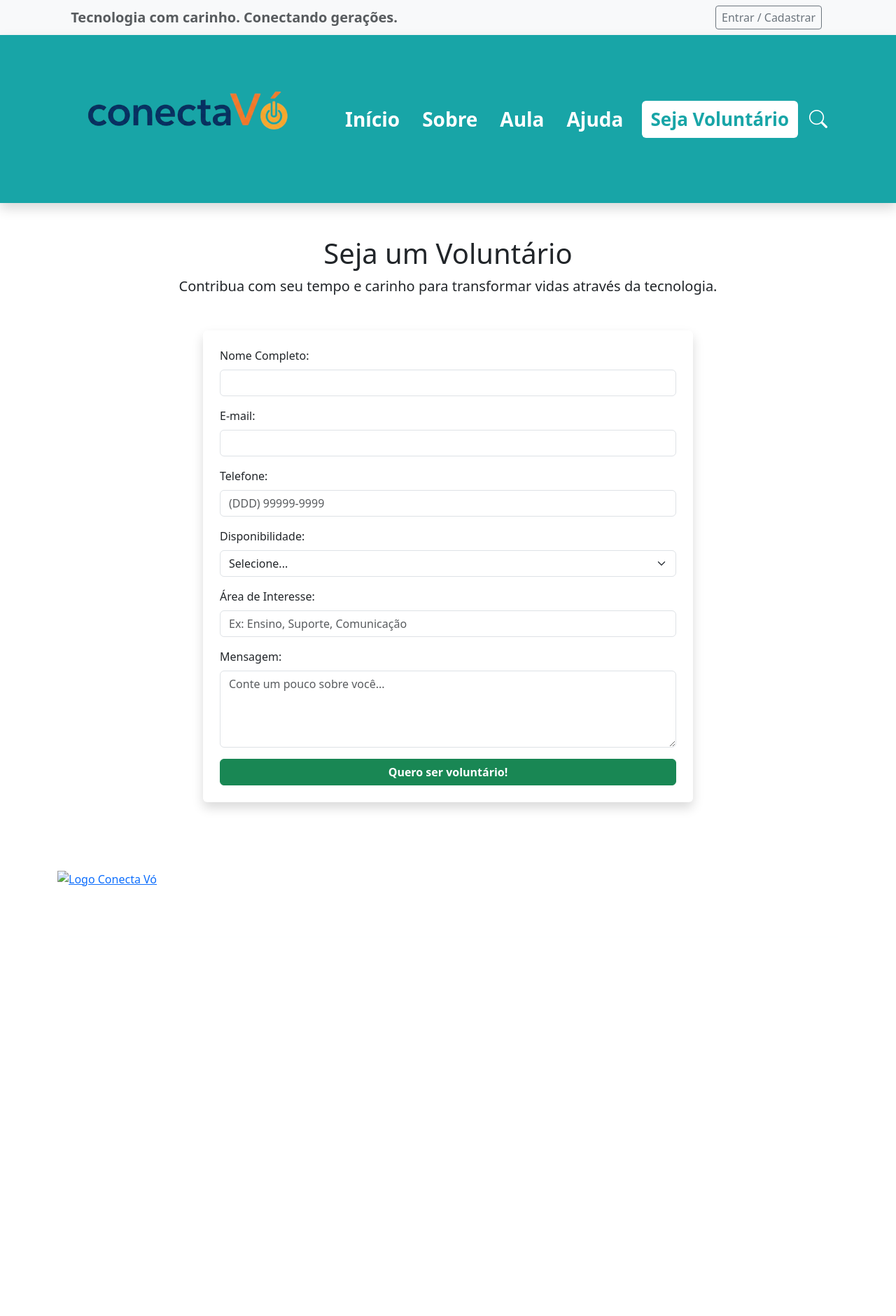
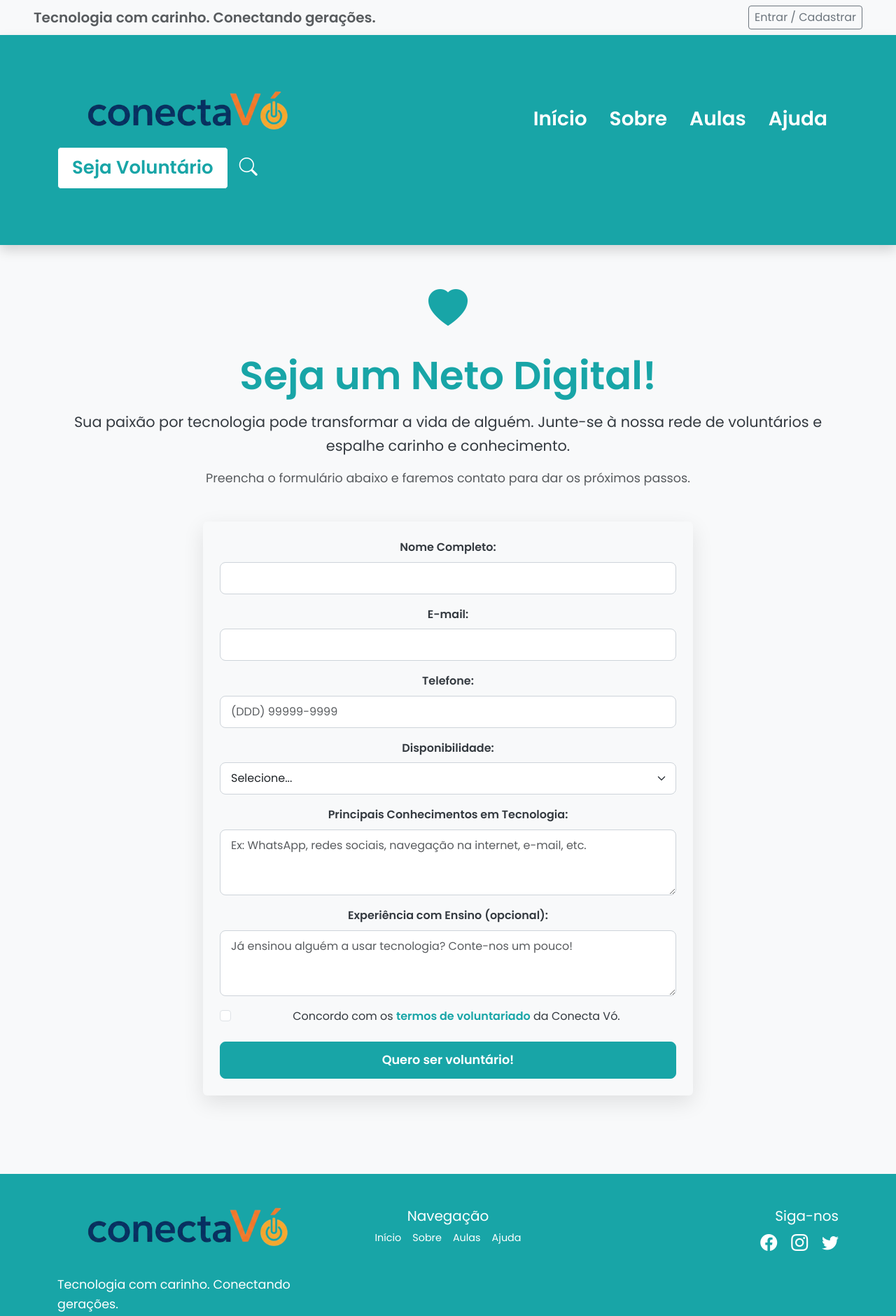
Before and after one commit to Darllyn-Gomes/projeto-ConectaVo, a plain HTML site: page html/voluntario.html in a window 1280 px wide. Shown: the top 1880 px of the page at 70% size. Before the commit the page ends 1427 px from the top, so only its background shows below. Drawn offline with nearby package versions, Linux system fonts and the light colour scheme; a web font is replaced by a local one.

Commit message:
feat(voluntario): Finaliza a página Seja Voluntário com formulário aprimorado

```diff
--- a/html/voluntario.html
+++ b/html/voluntario.html
@@ -1,132 +1,155 @@
 <!DOCTYPE html>
-<html lang="pt-BR">
+<html lang="pt-br">
 <head>
-  <meta charset="UTF-8">
-  <meta name="viewport" content="width=device-width, initial-scale=1.0">
-  <title>Seja Voluntário - Conecta Vó</title>
+    <meta charset="UTF-8" />
+    <meta name="viewport" content="width=device-width, initial-scale=1.0" />
+    <title>Conecta Vó - Seja Voluntário</title>
 
-  <!-- Bootstrap CSS -->
-  <link href="https://cdn.jsdelivr.net/npm/bootstrap@5.3.0/dist/css/bootstrap.min.css" rel="stylesheet">
+    <link
+      href="https://cdn.jsdelivr.net/npm/bootstrap@5.3.3/dist/css/bootstrap.min.css"
+      rel="stylesheet"
+      integrity="sha384-QWTKZyjpPEjISv5WaRU9OFeRpok6YctnYmDr5pNlyT2bRjXh0JMhjY6hW+ALEwIH"
+      crossorigin="anonymous"
+    />
 
-  <!-- Bootstrap Icons -->
-  <link rel="stylesheet" href="https://cdn.jsdelivr.net/npm/bootstrap-icons@1.10.5/font/bootstrap-icons.css">
+    <link
+      rel="stylesheet"
+      href="https://cdn.jsdelivr.net/npm/bootstrap-icons@1.10.5/font/bootstrap-icons.css"
+    />
 
-  <!-- Fonte personalizada -->
-  <link href="https://fonts.googleapis.com/css2?family=Poppins:wght@400;600&display=swap" rel="stylesheet">
+    <link
+      href="https://fonts.googleapis.com/css2?family=Poppins:wght@400;600&display=swap"
+      rel="stylesheet"
+    />
 
-  <!-- Seu CSS -->
-  <link rel="stylesheet" href="../css/estilo.css">
+    <link rel="stylesheet" href="/styles/style.css" />
 </head>
+
 <body>
+    <header
+      class="header-container bg-light py-2 shadow-sm d-flex flex-wrap justify-content-between align-items-center"
+    >
+      <span class="text-muted fw-semibold fs-5 ms-5 d-none d-md-block"
+        >Tecnologia com carinho. Conectando gerações.</span
+      >
+      <a href="entrar-cadastrar.html" class="ms-auto me-5">
+        <button class="btn btn-outline-secondary btn-sm fs-6">
+          Entrar / Cadastrar
+        </button>
+      </a>
+    </header>
 
-  <!-- Barra superior -->
-  <div class="bg-light py-2 shadow-sm">
-    <div class="container d-flex justify-content-between align-items-center">
-      <span class="text-muted fw-semibold fs-5" style="margin-left: 1.2rem;">Tecnologia com carinho. Conectando gerações.</span>
-      <a href="entrar-cadastrar.html" class="me-4">
-        <button class="btn btn-outline-secondary btn-sm fs-6">Entrar / Cadastrar</button>
+    <nav class="navbar-principal shadow">
+      <div
+        class="container d-flex flex-wrap justify-content-between align-items-center"
+      >
+        <a href="index.html" class="logo">
+          <img src="/assets/logo.png" alt="Logo Conecta Vó" height="80" />
         </a>
+
+        <ul class="nav">
+          <li class="nav-item">
+            <a class="nav-link text-white fw-semibold" href="index.html">Início</a>
+          </li>
+          <li class="nav-item">
+            <a class="nav-link text-white fw-semibold" href="sobre.html">Sobre</a>
+          </li>
+          <li class="nav-item">
+            <a class="nav-link text-white fw-semibold" href="aulas.html">Aulas</a>
+          </li>
+          <li class="nav-item">
+            <a class="nav-link text-white fw-semibold" href="ajuda.html">Ajuda</a>
+          </li>
+        </ul>
+
+        <div class="botoes-acao d-flex align-items-center gap-3 me-4">
+          <a href="voluntario.html">
+            <button class="btn-voluntario">Seja Voluntário</button>
+          </a>
+          <i
+            class="bi bi-search text-white busca-icon"
+            onclick="toggleBusca()"
+            title="Buscar"
+          ></i>
         </div>
       </div>
-
-  <!-- Faixa principal -->
-  <div style="background-color: #18a5a7; padding: 5rem 0;" class="text-white shadow">
-    <div class="container d-flex flex-wrap justify-content-between align-items-center">
-
-      <!-- Logo -->
-      <div class="logo">
-        <a href="index.html">
-          <img src="../assets/logo.png" alt="Logo Conecta Vó" height="80" style="cursor: pointer;">
-        </a>
-      </div>
-
-      <!-- Menu -->
-      <nav class="flex-grow-1 d-flex justify-content-center">
-        <ul class="nav" style="font-size: 28px;">
-          <li class="nav-item"><a class="nav-link text-white fw-semibold" href="index.html">Início</a></li>
-          <li class="nav-item"><a class="nav-link text-white fw-semibold" href="sobre.html">Sobre</a></li>
-          <li class="nav-item"><a class="nav-link text-white fw-semibold" href="aulas.html">Aula</a></li>
-          <li class="nav-item"><a class="nav-link text-white fw-semibold" href="ajuda.html">Ajuda</a></li>
-        </ul>
     </nav>
 
-      <!-- Botão "Seja Voluntário" + lupa com fonte 26px -->
-      <div class="d-flex align-items-center gap-3 me-3">
-        <a href="voluntario.html">
-          <button class="btn fw-semibold" style="background-color: white; color: #18a5a7; font-size: 26px;">Seja Voluntário</button>
-        </a>
-        <i class="bi bi-search text-white" style="font-size: 26px; cursor: pointer;" onclick="toggleBusca()" title="Buscar"></i>
-      </div>
-
-    </div>
-  </div>
-
-  <!-- Campo de busca oculto -->
-  <div id="campoBusca" class="container mt-3" style="display: none;">
+    <div id="campoBusca" class="container mt-3" style="display: none">
       <form class="d-flex" onsubmit="buscarConteudo(event)">
-      <input class="form-control me-2" type="search" placeholder="Buscar conteúdo..." aria-label="Buscar">
+        <input
+          class="form-control me-2"
+          type="search"
+          placeholder="Buscar conteúdo..."
+          aria-label="Buscar"
+        />
         <button class="btn btn-outline-success" type="submit">Buscar</button>
       </form>
     </div>
 
-  <!-- Conteúdo principal -->
     <main class="container py-5">
       <section class="text-center mb-5">
-      <h1 class="text-teal">Seja um Voluntário</h1>
-      <p class="lead">Contribua com seu tempo e carinho para transformar vidas através da tecnologia.</p>
+        <i class="bi bi-heart-fill main-title mb-3 d-block"></i>
+        <h1 class="main-title">Seja um <span class="text-teal">Neto Digital</span>!</h1>
+        <p class="subtitle-lead mt-3">Sua paixão por tecnologia pode transformar a vida de alguém. Junte-se à nossa rede de voluntários e espalhe carinho e conhecimento.</p>
+        <p class="text-muted mt-2 mx-auto" style="max-width: 700px;">Preencha o formulário abaixo e faremos contato para dar os próximos passos.</p>
       </section>
 
-    <section class="bg-white p-4 rounded shadow mx-auto" style="max-width: 700px;">
+      <section class="bg-light p-4 rounded form-voluntario-card mx-auto" style="max-width: 700px;">
         <form>
           <div class="mb-3">
-          <label for="nome" class="form-label">Nome Completo:</label>
+            <label for="nome" class="form-label fw-semibold">Nome Completo:</label>
             <input type="text" class="form-control" id="nome" name="nome" required>
           </div>
 
           <div class="mb-3">
-          <label for="email" class="form-label">E-mail:</label>
+            <label for="email" class="form-label fw-semibold">E-mail:</label>
             <input type="email" class="form-control" id="email" name="email" required>
           </div>
 
           <div class="mb-3">
-          <label for="telefone" class="form-label">Telefone:</label>
+            <label for="telefone" class="form-label fw-semibold">Telefone:</label>
             <input type="tel" class="form-control" id="telefone" name="telefone" placeholder="(DDD) 99999-9999">
           </div>
 
           <div class="mb-3">
-          <label for="disponibilidade" class="form-label">Disponibilidade:</label>
-          <select class="form-select" id="disponibilidade" name="disponibilidade">
+            <label for="disponibilidade" class="form-label fw-semibold">Disponibilidade:</label>
+            <select class="form-select" id="disponibilidade" name="disponibilidade" required>
               <option value="">Selecione...</option>
-            <option>Manhã</option>
-            <option>Tarde</option>
-            <option>Noite</option>
-            <option>Fins de semana</option>
+              <option value="manha">Manhã</option>
+              <option value="tarde">Tarde</option>
+              <option value="noite">Noite</option>
+              <option value="fins_semana">Fins de semana</option>
+              <option value="flexivel">Flexível</option>
             </select>
           </div>
 
           <div class="mb-3">
-          <label for="area" class="form-label">Área de Interesse:</label>
-          <input type="text" class="form-control" id="area" name="area" placeholder="Ex: Ensino, Suporte, Comunicação">
+            <label for="conhecimentos" class="form-label fw-semibold">Principais Conhecimentos em Tecnologia:</label>
+            <textarea class="form-control" id="conhecimentos" name="conhecimentos" rows="3" placeholder="Ex: WhatsApp, redes sociais, navegação na internet, e-mail, etc."></textarea>
           </div>
 
           <div class="mb-3">
-          <label for="mensagem" class="form-label">Mensagem:</label>
-          <textarea class="form-control" id="mensagem" name="mensagem" rows="4" placeholder="Conte um pouco sobre você..."></textarea>
+            <label for="experiencia" class="form-label fw-semibold">Experiência com Ensino (opcional):</label>
+            <textarea class="form-control" id="experiencia" name="experiencia" rows="3" placeholder="Já ensinou alguém a usar tecnologia? Conte-nos um pouco!"></textarea>
           </div>
 
-        <button type="submit" class="btn btn-success w-100 fw-semibold">Quero ser voluntário!</button>
+          <div class="mb-4 form-check">
+            <input type="checkbox" class="form-check-input" id="termos" required>
+            <label class="form-check-label" for="termos">Concordo com os <a href="#" class="text-teal text-decoration-none fw-semibold">termos de voluntariado</a> da Conecta Vó.</label>
+          </div>
+
+          <button type="submit" class="btn btn-success w-100 fw-semibold btn-submit-voluntario">Quero ser voluntário!</button>
         </form>
       </section>
     </main>
 
-  <!-- Rodapé -->
     <footer class="bg-teal text-white py-5">
       <div class="container">
         <div class="row">
-
           <div class="col-md-4 text-center text-md-start mb-4 mb-md-0">
             <a href="index.html" class="d-inline-block mb-3">
-          <img src="assets/logo.png" alt="Logo Conecta Vó" height="80" />
+              <img src="/assets/logo.png" alt="Logo Conecta Vó" height="80" />
             </a>
             <p class="mb-0">Tecnologia com carinho. Conectando gerações.</p>
           </div>
@@ -143,11 +166,10 @@
 
           <div class="col-md-4 text-center text-md-end">
             <h5>Siga-nos</h5>
-        <a href="#" class="social-icon text-white me-3"><i class="bi bi-facebook"></i></a>
-        <a href="#" class="social-icon text-white me-3"><i class="bi bi-instagram"></i></a>
-        <a href="#" class="social-icon text-white"><i class="bi bi-twitter"></i></a>
+            <a href="https://www.facebook.com/" class="social-icon text-white me-3"><i class="bi bi-facebook"></i></a>
+            <a href="https://www.instagram.com/" class="social-icon text-white me-3"><i class="bi bi-instagram"></i></a>
+            <a href="https://twitter.com/" class="social-icon text-white"><i class="bi bi-twitter"></i></a>
           </div>
-
         </div>
         <hr class="mt-4 mb-3 border-light">
         <div class="row">
@@ -158,10 +180,12 @@
       </div>
     </footer>
 
-  <!-- Bootstrap JS -->
-  <script src="https://cdn.jsdelivr.net/npm/bootstrap@5.3.0/dist/js/bootstrap.bundle.min.js"></script>
+    <script
+      src="https://cdn.jsdelivr.net/npm/bootstrap@5.3.3/dist/js/bootstrap.bundle.min.js"
+      integrity="sha384-YvpcrYf0tY3lHB60NNkmXc5s9fDVZLESaAA55NDzOxhy9GkcIdslK1eN7N6jIeHz"
+      crossorigin="anonymous"
+    ></script>
 
-  <!-- Script da busca -->
     <script>
       function toggleBusca() {
         const campo = document.getElementById('campoBusca');
--- a/styles/style.css
+++ b/styles/style.css
@@ -5,16 +5,20 @@
 */
 
 /* Importação de Fontes e Variáveis Globais */
-@import url('https://fonts.googleapis.com/css2?family=Poppins:wght@400;600&display=swap');
+@import url('https://fonts.com/css2?family=Poppins:wght@400;600&display=swap');
 
 :root {
-  --cor-principal: #008080;
-  --cor-secundaria: #ffd700;
-  --cor-fundo: #f5f5f5;
-  --cor-texto: #333;
-  --cor-card-fundo: #ffffff;
+    /* Cores */
+    --teal-primary: #18a5a7; /* Cor principal, um verde-água vibrante */
+    --teal-dark: #148c8e;    /* Um tom mais escuro para hover */
+    --gold-accent: #ffd700;  /* Dourado para detalhes */
+    --bg-light: #f8f9fa;     /* Cor de fundo clara do Bootstrap */
+    --text-color: #343a40;   /* Cor de texto padrão (cinza escuro) */
+    --card-bg: #ffffff;      /* Cor de fundo de cards */
+    --border-radius: 10px;
+
+    /* Fontes */
     --fonte-principal: 'Poppins', sans-serif;
-  --borda-arredondada: 10px;
 }
 
 /* Estilos Gerais e Reset */
@@ -30,15 +34,15 @@ html {
 
 body {
     font-family: var(--fonte-principal);
-  background-color: var(--cor-fundo);
-  color: var(--cor-texto);
+    background-color: var(--bg-light);
+    color: var(--text-color);
     line-height: 1.6;
 }
 
 h1, h2, h3 {
     margin-bottom: 1rem;
     font-weight: 600;
-  color: var(--cor-principal);
+    color: var(--teal-primary); /* Usando a variável */
 }
 
 h1 { font-size: 3rem; }
@@ -46,9 +50,18 @@ h2 { font-size: 2.5rem; }
 h3 { font-size: 1.8rem; }
 p { font-size: 1.1rem; }
 
+/* Estilos de Cores Personalizadas */
+.bg-teal {
+    background-color: var(--teal-primary) !important;
+}
+
+.text-teal {
+    color: var(--teal-primary) !important;
+}
+
 /* Estilos do Cabeçalho e Navegação */
 .header-container {
-  background-color: #f8f9fa;
+    background-color: var(--bg-light);
     padding-top: 0.5rem;
     padding-bottom: 0.5rem;
     box-shadow: 0 0.125rem 0.25rem rgba(0, 0, 0, 0.075);
@@ -59,8 +72,8 @@ p { font-size: 1.1rem; }
 }
 
 .navbar-principal {
-  background-color: #18a5a7;
-  padding: 5rem 0;
+    background-color: var(--teal-primary);
+    padding: 5rem 0; /* AJUSTE FEITO AQUI */
     box-shadow: 0 2px 5px rgba(0, 0, 0, 0.1);
 }
 
@@ -71,12 +84,7 @@ p { font-size: 1.1rem; }
     align-items: center;
 }
 
-.navbar-principal .logo {
-  flex-grow: 0;
-}
-
 .navbar-principal .nav {
-  flex-grow: 1;
     display: flex;
     justify-content: center;
     list-style: none;
@@ -86,7 +94,7 @@ p { font-size: 1.1rem; }
 
 .navbar-principal .nav-link {
     color: white;
-  font-size: 1.75rem;
+    font-size: 1.75rem; /* Ajustado para melhor proporção */
     font-weight: 600;
     padding: 0.5rem 1rem;
     text-decoration: none;
@@ -94,7 +102,7 @@ p { font-size: 1.1rem; }
 }
 
 .navbar-principal .nav-link:hover {
-  color: var(--cor-secundaria);
+    color: var(--gold-accent) !important;
 }
 
 .botoes-acao {
@@ -105,24 +113,30 @@ p { font-size: 1.1rem; }
 
 .btn-voluntario {
     background-color: white;
-  color: #18a5a7;
-  font-size: 1.625rem;
+    color: var(--teal-primary);
+    border: 1px solid var(--teal-primary);
+    padding: 8px 20px;
+    border-radius: 5px;
+    font-size: 1.625rem; /* Ajuste para o tamanho original */
     font-weight: 600;
-  padding: 0.75rem 1.25rem;
-  border: none;
-  border-radius: 0.25rem;
-  transition: background-color 0.3s, color 0.3s;
+    transition: all 0.3s ease;
     cursor: pointer;
 }
 
 .btn-voluntario:hover {
-  background-color: #f1f1f1;
-  color: #138f91;
+    background-color: var(--teal-primary);
+    color: white;
+    border-color: var(--teal-dark);
 }
 
 .busca-icon {
-  font-size: 1.625rem;
+    font-size: 1.625rem; /* Ajuste para o tamanho original */
     cursor: pointer;
+    transition: color 0.3s ease;
+}
+
+.busca-icon:hover {
+    color: var(--gold-accent) !important;
 }
 
 /* Estilos do Conteúdo Principal (Main) */
@@ -140,12 +154,12 @@ section {
 
 /* Carrossel */
 .carousel-item {
-  height: 700px;
-  background-color: #f5f5f5;
+    height: 500px;
+    background-color: var(--bg-light);
 }
 
-.carousel-item .carousel-image {
-  max-height: 100%;
+.carousel-item img {
+    height: 100%;
     width: 100%;
     object-fit: cover;
 }
@@ -167,14 +181,12 @@ section {
 }
 
 .card-title {
-  color: #18a5a7;
+    color: var(--teal-primary);
     font-weight: 700;
 }
 
-.card-text {}
-
 .btn-verde {
-  background-color: #18a5a7;
+    background-color: var(--teal-primary);
     color: white;
     font-size: 1.25rem;
     font-weight: 600;
@@ -187,167 +199,74 @@ section {
 }
 
 .btn-verde:hover {
-  background-color: #138f91;
+    background-color: var(--teal-dark);
     color: white;
 }
 
-/* Estilos de Formulário (Cadastro e Voluntário) */
-.container-principal {
-  display: flex;
-  justify-content: center;
-  align-items: center;
-  min-height: 80vh;
+/* Estilos para o Formulário de Voluntário */
+.form-voluntario-card {
+    border: none;
+    border-radius: 15px;
+    box-shadow: 0 10px 30px rgba(0, 0, 0, 0.1);
+    padding: 40px;
+    background-color: var(--card-bg);
 }
 
-.secao-formulario, .secao-voluntario {
-  background-color: var(--cor-card-fundo);
-  padding: 2.5rem;
-  border-radius: var(--borda-arredondada);
-  box-shadow: 0 5px 15px rgba(0, 0, 0, 0.1);
-  max-width: 600px;
-  width: 100%;
-  text-align: left;
+.form-voluntario-card .form-control,
+.form-voluntario-card .form-select {
+    border-radius: 8px;
+    border: 1px solid #ced4da;
+    padding: 10px 15px;
 }
 
-.secao-formulario h2, .secao-voluntario h2 {
-  text-align: center;
-  color: var(--cor-principal);
-  margin-bottom: 0.5rem;
+.form-voluntario-card .form-control:focus,
+.form-voluntario-card .form-select:focus {
+    border-color: var(--teal-primary);
+    box-shadow: 0 0 0 0.25rem rgba(24, 165, 167, 0.25);
 }
 
-.secao-formulario p, .secao-voluntario p {
-  text-align: center;
-  font-size: 1rem;
-  color: #666;
-  margin-bottom: 2rem;
+.btn-submit-voluntario {
+    background-color: var(--teal-primary);
+    border-color: var(--teal-primary);
+    color: white;
+    padding: 12px 25px;
+    border-radius: 8px;
+    font-size: 1.1rem;
+    font-weight: 600;
+    transition: all 0.3s ease;
 }
 
-.campo-form {
-  margin-bottom: 1.5rem;
+.btn-submit-voluntario:hover {
+    background-color: var(--teal-dark);
+    border-color: var(--teal-dark);
 }
 
-.campo-form label {
-  display: block;
-  font-size: 1.1rem;
-  font-weight: 600;
-  margin-bottom: 0.5rem;
-  color: var(--cor-principal);
+.main-title {
+    font-size: 3.5rem;
+    font-weight: 700;
+    color: var(--teal-primary);
 }
 
-.campo-form input,
-.campo-form textarea,
-.campo-form select {
-  width: 100%;
-  padding: 0.8rem;
-  border: 2px solid #ddd;
-  border-radius: var(--borda-arredondada);
-  font-size: 1rem;
-  font-family: var(--fonte-principal);
-  background-color: var(--cor-card-fundo);
-  cursor: pointer;
-}
-
-.campo-form input:focus,
-.campo-form textarea:focus,
-.campo-form select:focus {
-  outline: none;
-  border-color: var(--cor-principal);
-}
-
-.campo-form textarea {
-  resize: vertical;
-}
-
-.campo-form-checkbox {
-  display: flex;
-  align-items: center;
-  margin-bottom: 1.5rem;
-}
-
-.campo-form-checkbox input[type="checkbox"] {
-  width: auto;
-  margin-right: 0.5rem;
-}
-
-.botao-enviar {
-  background-color: var(--cor-secundaria);
-  color: var(--cor-texto);
-  border: none;
-  width: 100%;
-  padding: 1rem;
-  border-radius: var(--borda-arredondada);
-  font-size: 1.2rem;
-  font-weight: 600;
-  cursor: pointer;
-  transition: background-color 0.3s;
-}
-
-.botao-enviar:hover {
-  background-color: #ffc107;
-}
-
-.oculto {
-  display: none;
+.subtitle-lead {
+    font-size: 1.3rem;
+    color: var(--text-color);
 }
 
 /* Estilos do Rodapé (Footer) */
 footer {
-  background-color: var(--cor-principal);
-  color: var(--cor-card-fundo);
+    background-color: var(--teal-primary);
+    color: var(--card-bg);
     text-align: center;
     padding: 1.5rem;
     font-size: 0.9rem;
 }
 
-/* Estilos personalizados Bootstrap */
-.bg-teal {
-  background-color: #008080;
+footer a {
+    color: white;
 }
 
-.text-teal {
-  color: #008080;
-}
-
-/* Design Responsivo (Mobile First) */
-@media (max-width: 768px) {
-  .container-cabecalho {
-    flex-direction: column;
-    text-align: center;
-  }
-  .menu-principal ul {
-    flex-direction: column;
-    gap: 0.5rem;
-    margin: 1rem 0;
-  }
-  .botoes-cabecalho {
-    display: flex;
-    flex-direction: column;
-    gap: 10px;
-    width: 100%;
-  }
-  .botoes-cabecalho button {
-    width: 100%;
-    margin-left: 0;
-  }
-  h1 { font-size: 2rem; }
-  h2 { font-size: 1.5rem; }
-  h3 { font-size: 1.25rem; }
-  .secao-slogan { padding: 3rem 1rem; }
-  .secao-atalhos .atalho { width: 100%; }
-  .secao-historias .historia { width: 100%; }
-  .secao-formulario, .secao-voluntario {
-    padding: 1.5rem;
-    margin: 2rem 1rem;
-  }
-}
-
-/* Estilos do Novo Rodapé */
 footer a:hover {
-    color: var(--cor-secundaria) !important;
-}
-
-.list-unstyled a {
-    transition: color 0.3s ease;
+    color: var(--gold-accent) !important;
 }
 
 .social-icon {
@@ -356,5 +275,34 @@ footer a:hover {
 }
 
 .social-icon:hover {
-    color: var(--cor-secundaria) !important;
+    color: var(--gold-accent) !important;
 }
+
+/* Design Responsivo */
+@media (max-width: 768px) {
+    .header-container {
+        flex-direction: column;
+        text-align: center;
+    }
+    .navbar-principal .nav {
+        flex-direction: column;
+        gap: 0.5rem;
+    }
+    .botoes-acao {
+        flex-direction: column;
+        width: 100%;
+    }
+    .btn-voluntario {
+        width: 100%;
+        margin-left: 0;
+    }
+    h1 { font-size: 2rem; }
+    h2 { font-size: 1.5rem; }
+    h3 { font-size: 1.25rem; }
+    .main-title { font-size: 2.5rem; }
+    .subtitle-lead { font-size: 1.1rem; }
+    .secao-formulario, .secao-voluntario {
+        padding: 1.5rem;
+        margin: 2rem 1rem;
+    }
+}
```
Lines whose indentation alone changed are shown as unchanged.
